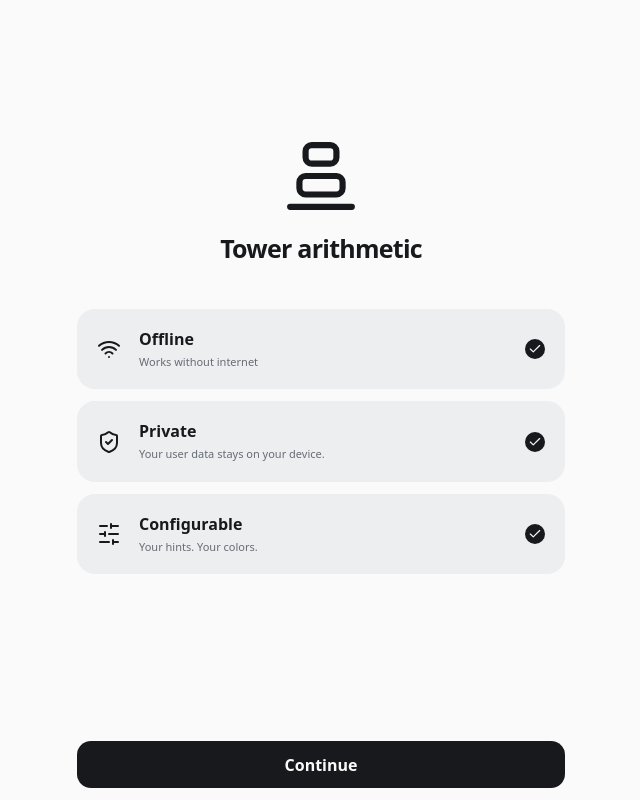
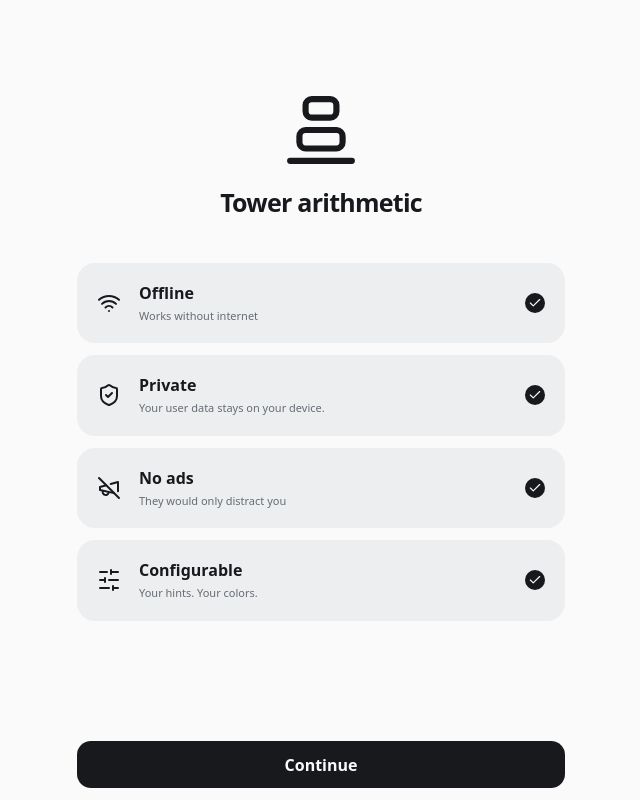
Before and after one commit to MartinReisinger/turmrechner, a Vue app: page / in a window 1280 px wide. Shown: the whole page, without its empty margins (319-959 px from the left). Built offline with nearby package versions, Linux system fonts and the light colour scheme.

Commit message:
feat(welcome): add ad-free feature card

```diff
--- a/src/components/AppIcon.vue
+++ b/src/components/AppIcon.vue
@@ -10,6 +10,7 @@ import {
   Monitor,
   Wifi,
   ShieldCheck,
+  MegaphoneOff,
   SlidersHorizontal,
   X,
   Delete,
@@ -27,6 +28,7 @@ const icons = {
   system: Monitor,
   offline: Wifi,
   privacy: ShieldCheck,
+  noAds: MegaphoneOff,
   sliders: SlidersHorizontal,
   close: X,
   delete: Delete,
--- a/src/components/WelcomeView.vue
+++ b/src/components/WelcomeView.vue
@@ -4,6 +4,7 @@ import AppIcon from './AppIcon.vue'
 const features = [
   { icon: 'offline', title: 'offlineShort', hint: 'offlineShortHint' },
   { icon: 'privacy', title: 'privateShort', hint: 'privateShortHint' },
+  { icon: 'noAds', title: 'noAdsShort', hint: 'noAdsShortHint' },
   { icon: 'sliders', title: 'cleanShort', hint: 'cleanShortHint' },
 ] as const
 </script>
--- a/src/i18n/messages.ts
+++ b/src/i18n/messages.ts
@@ -3,6 +3,8 @@ export const de = {
   offlineShortHint: 'Funktioniert auch ohne Internet',
   privateShort: 'Privat',
   privateShortHint: 'Deine Nutzerdaten bleiben auf dem Gerät.',
+  noAdsShort: 'Keine Werbung',
+  noAdsShortHint: 'Das lenkt sonst nur ab',
   cleanShort: 'Anpassbar',
   cleanShortHint: 'Deine Hilfen. Deine Farben.',
   language: 'Sprache',
@@ -74,6 +76,8 @@ export const en: Record<MessageKey, string> = {
   offlineShortHint: 'Works without internet',
   privateShort: 'Private',
   privateShortHint: 'Your user data stays on your device.',
+  noAdsShort: 'No ads',
+  noAdsShortHint: 'They would only distract you',
   cleanShort: 'Configurable',
   cleanShortHint: 'Your hints. Your colors.',
   language: 'Language',
```
